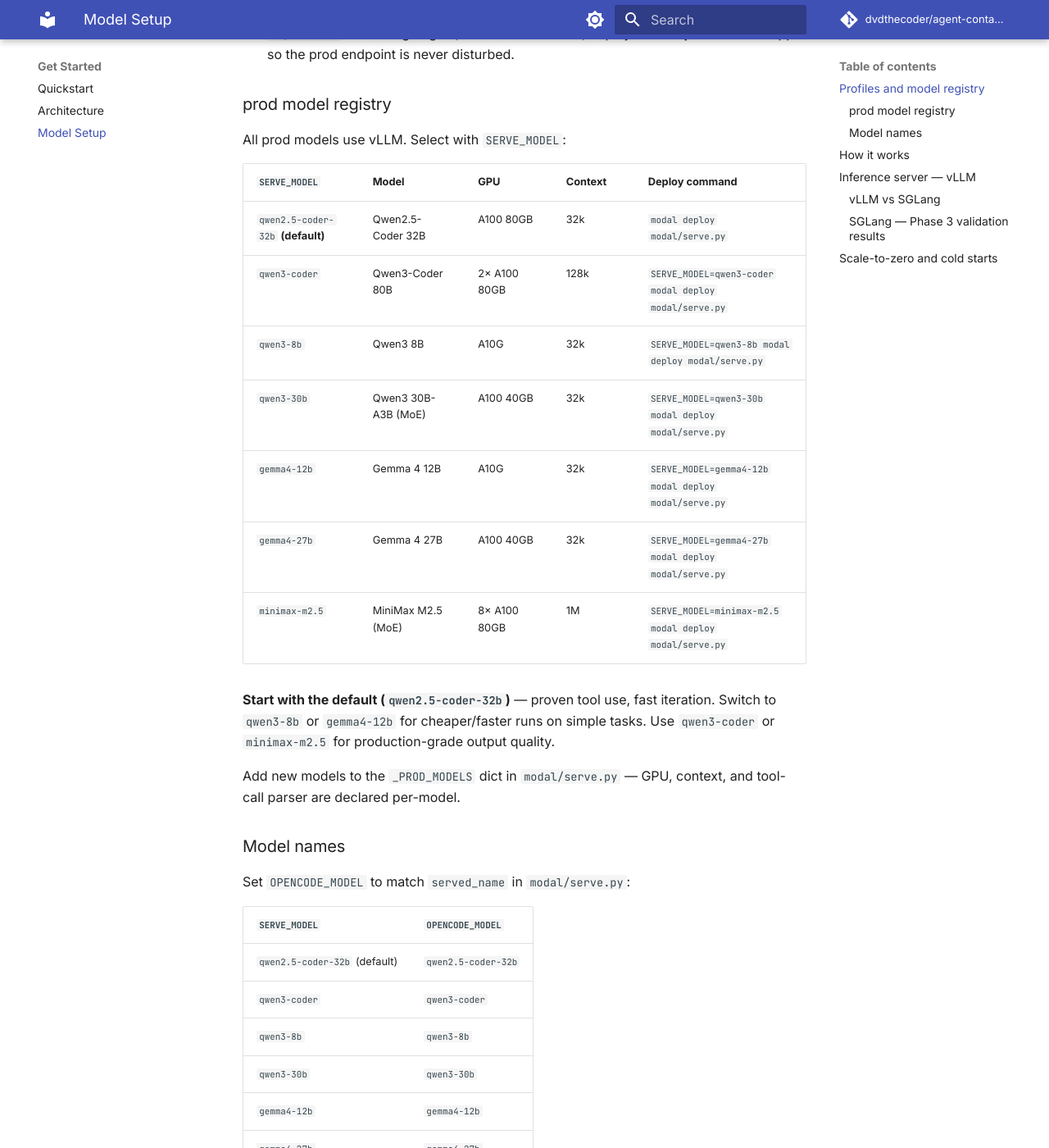
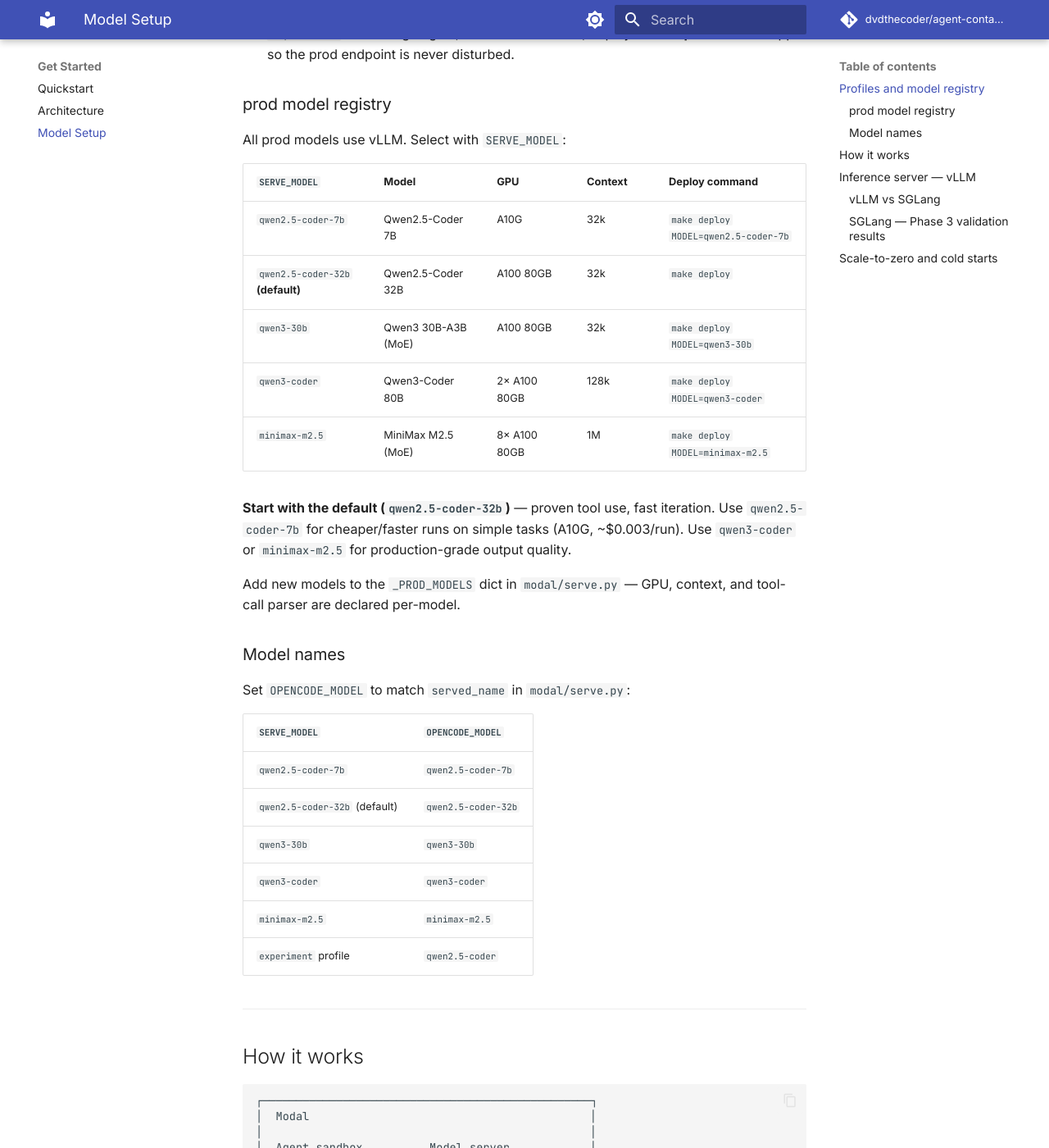
Before and after one commit to dvdthecoder/agent-container, an MkDocs documentation site: the page built from docs/models.md, in a window 1280 px wide and 1400 px high, scrolled down 682 px. Shown: the whole window at 82% size. Built offline with MkDocs 1.6.1 and Material for MkDocs 9.7.7, drawn with Linux system fonts in a browser that asks for light colours; comment, search, counter and statistics services are not loaded; some of the changed text lies outside the part shown.

Commit message:
docs: trim README, remove dropped models, update roadmap
README: cut everything from Pipeline phases onwards — concise pitch +
architecture diagram + links to full docs site.

models.md: removed qwen3-8b, gemma4-12b/27b (dropped); fixed qwen3-30b
GPU to A100-80GB; updated cold start table; deploy commands now use
`make deploy MODEL=...` throughout.

roadmap.md: Phase 4 model list reflects actual registry (qwen2.5-coder-7b,
qwen3-30b, qwen3-coder, minimax); Phase 5 #114 marked done with link to
baseline analysis page; #71 marked done (18 lessons-learned entries).

Co-Authored-By: Claude Sonnet 4.6 <noreply@anthropic.com>

```diff
--- a/docs/models.md
+++ b/docs/models.md
@@ -29,16 +29,14 @@ All prod models use vLLM. Select with `SERVE_MODEL`:
 
 | `SERVE_MODEL` | Model | GPU | Context | Deploy command |
 |---|---|---|---|---|
-| `qwen2.5-coder-32b` **(default)** | Qwen2.5-Coder 32B | A100 80GB | 32k | `modal deploy modal/serve.py` |
-| `qwen3-coder` | Qwen3-Coder 80B | 2× A100 80GB | 128k | `SERVE_MODEL=qwen3-coder modal deploy modal/serve.py` |
-| `qwen3-8b` | Qwen3 8B | A10G | 32k | `SERVE_MODEL=qwen3-8b modal deploy modal/serve.py` |
-| `qwen3-30b` | Qwen3 30B-A3B (MoE) | A100 40GB | 32k | `SERVE_MODEL=qwen3-30b modal deploy modal/serve.py` |
-| `gemma4-12b` | Gemma 4 12B | A10G | 32k | `SERVE_MODEL=gemma4-12b modal deploy modal/serve.py` |
-| `gemma4-27b` | Gemma 4 27B | A100 40GB | 32k | `SERVE_MODEL=gemma4-27b modal deploy modal/serve.py` |
-| `minimax-m2.5` | MiniMax M2.5 (MoE) | 8× A100 80GB | 1M | `SERVE_MODEL=minimax-m2.5 modal deploy modal/serve.py` |
+| `qwen2.5-coder-7b` | Qwen2.5-Coder 7B | A10G | 32k | `make deploy MODEL=qwen2.5-coder-7b` |
+| `qwen2.5-coder-32b` **(default)** | Qwen2.5-Coder 32B | A100 80GB | 32k | `make deploy` |
+| `qwen3-30b` | Qwen3 30B-A3B (MoE) | A100 80GB | 32k | `make deploy MODEL=qwen3-30b` |
+| `qwen3-coder` | Qwen3-Coder 80B | 2× A100 80GB | 128k | `make deploy MODEL=qwen3-coder` |
+| `minimax-m2.5` | MiniMax M2.5 (MoE) | 8× A100 80GB | 1M | `make deploy MODEL=minimax-m2.5` |
 
 **Start with the default (`qwen2.5-coder-32b`)** — proven tool use, fast iteration.
-Switch to `qwen3-8b` or `gemma4-12b` for cheaper/faster runs on simple tasks.
+Use `qwen2.5-coder-7b` for cheaper/faster runs on simple tasks (A10G, ~$0.003/run).
 Use `qwen3-coder` or `minimax-m2.5` for production-grade output quality.
 
 Add new models to the `_PROD_MODELS` dict in `modal/serve.py` — GPU, context, and tool-call parser are declared per-model.
@@ -49,12 +47,10 @@ Set `OPENCODE_MODEL` to match `served_name` in `modal/serve.py`:
 
 | `SERVE_MODEL` | `OPENCODE_MODEL` |
 |---|---|
+| `qwen2.5-coder-7b` | `qwen2.5-coder-7b` |
 | `qwen2.5-coder-32b` (default) | `qwen2.5-coder-32b` |
+| `qwen3-30b` | `qwen3-30b` |
 | `qwen3-coder` | `qwen3-coder` |
-| `qwen3-8b` | `qwen3-8b` |
-| `qwen3-30b` | `qwen3-30b` |
-| `gemma4-12b` | `gemma4-12b` |
-| `gemma4-27b` | `gemma4-27b` |
 | `minimax-m2.5` | `minimax-m2.5` |
 | `experiment` profile | `qwen2.5-coder` |
 
@@ -165,9 +161,9 @@ You pay only for active inference time.
 
 | `SERVE_MODEL` | Cold start |
 |---|---|
-| `qwen2.5-coder-32b` (default) | ~1–2 min |
-| `qwen3-8b` / `gemma4-12b` | ~1–2 min (A10G) |
-| `qwen3-30b` / `gemma4-27b` | ~2–3 min (A100 40GB) |
+| `qwen2.5-coder-7b` | ~1 min (A10G) |
+| `qwen2.5-coder-32b` (default) | ~1–2 min (A100 80GB) |
+| `qwen3-30b` | ~2–3 min (A100 80GB, MoE weights) |
 | `qwen3-coder` | ~3–5 min (2× A100 80GB) |
 | `minimax-m2.5` | ~8–12 min (8× A100 80GB) |
 | `experiment` (SGLang) | ~2–3 min (JIT compile adds ~1 min) |
```
Also changed, not shown: README.md (+8 -123 lines), docs/roadmap.md (+7 -7 lines).
